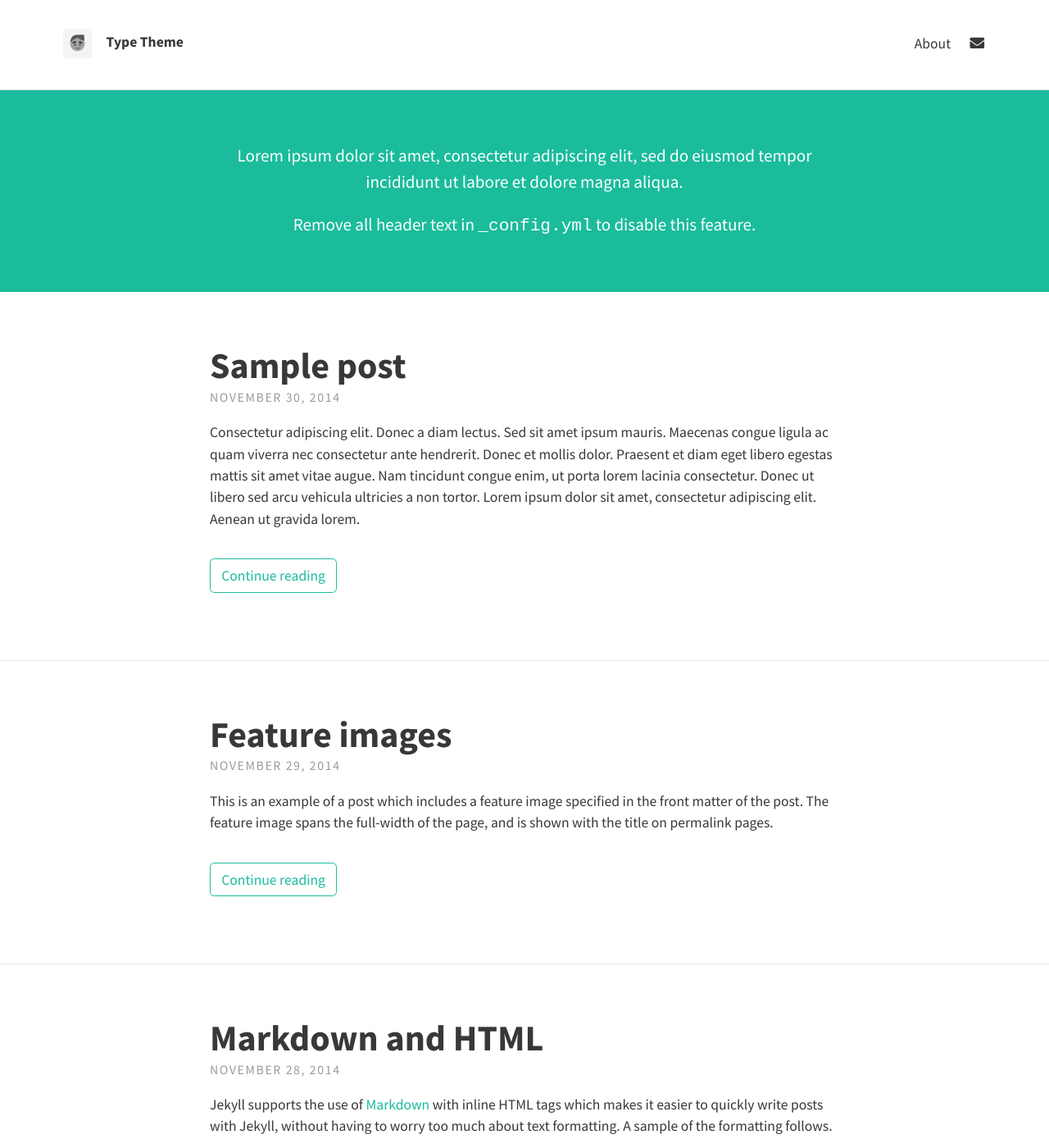
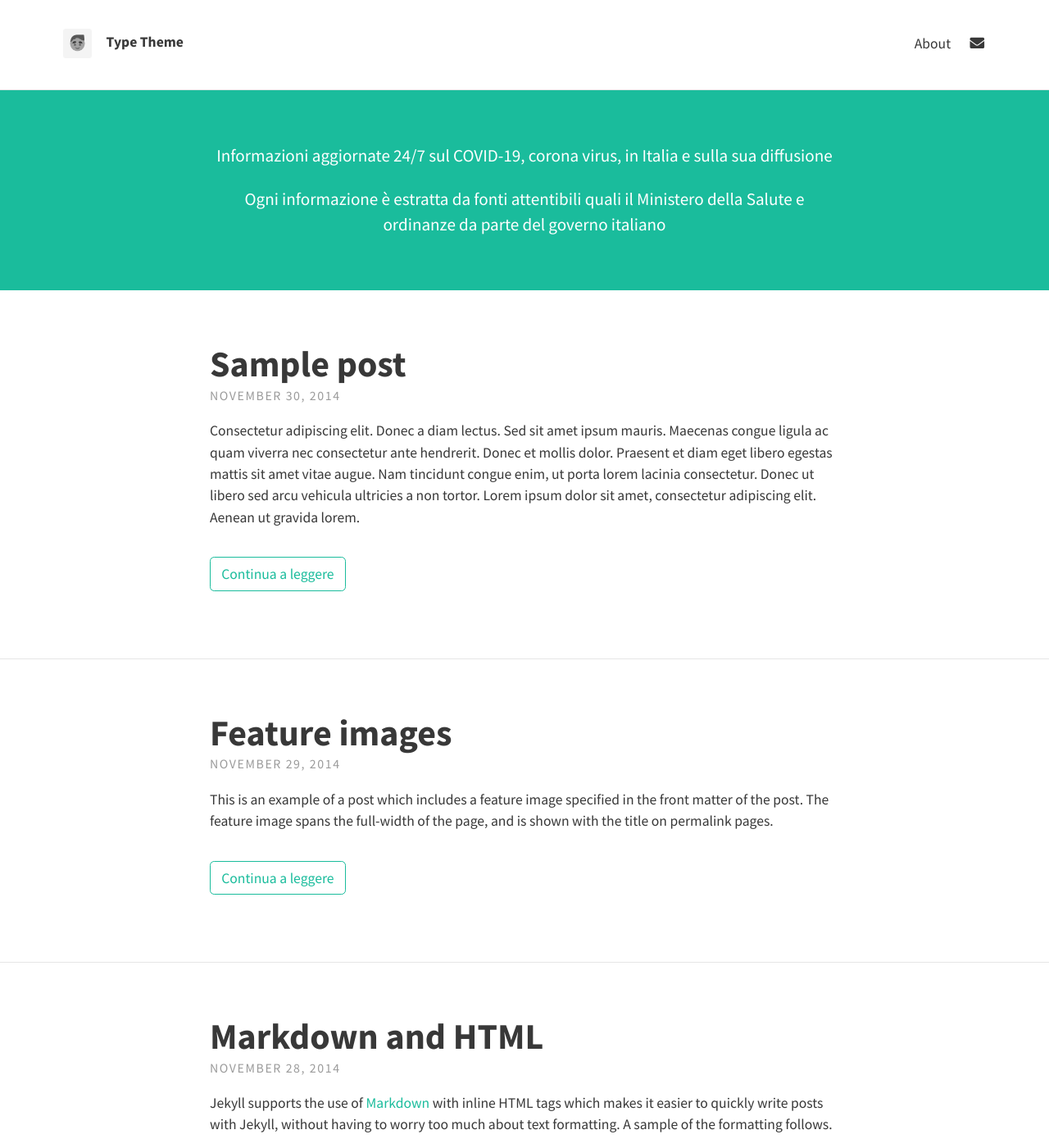
Before and after one commit to info-coronavirus/info-coronavirus.github.io, a Jekyll site: the page built from index.html, in a window 1280 px wide and 1400 px high. Shown: the whole window at 82% size. Built offline with Jekyll 4.4.1, drawn with Linux system fonts in a browser that asks for light colours; nearby versions of some CDN libraries; the list of posts is cut into pages by our own code; some of the changed text lies outside the part shown.

Commit message:
Update _config.yml

```diff
--- a/_config.yml
+++ b/_config.yml
@@ -9,13 +9,13 @@ theme_settings:
   avatar: assets/img/avatar.png
   favicon: assets/favicon.ico
   gravatar: # Email MD5 hash
-  description: "A website with blog posts and pages" # used by search engines
+  description: "Informazioni aggiornate 24/7 sul COVID-19, corona virus, in Italia e sulla sua diffusione" # used by search engines
 
   # Header and footer text
   header_text: >
-     <p>Lorem ipsum dolor sit amet, consectetur adipiscing elit, sed do eiusmod tempor incididunt ut labore et dolore magna aliqua.</p>
+     <p>Informazioni aggiornate 24/7 sul COVID-19, corona virus, in Italia e sulla sua diffusione</p>
 
-     <p>Remove all header text in <code>_config.yml</code> to disable this feature.</p>
+     <p>Ogni informazione è estratta da fonti attentibili quali il Ministero della Salute e ordinanze da parte del governo italiano</p>
   header_text_feature_image:
   footer_text: >
    Powered by <a href="https://jekyllrb.com/">Jekyll</a> with <a href="https://github.com/rohanchandra/type-theme">Type Theme</a>
@@ -58,9 +58,9 @@ theme_settings:
   str_previous_post: "Previous post"
   str_next_page: "Next"
   str_previous_page: "Prev"
-  str_continue_reading: "Continue reading"
+  str_continue_reading: "Continua a leggere"
   str_javascript_required_disqus: "Please enable JavaScript to view comments."
-  str_search_no_results: "No results found."
+  str_search_no_results: "Nessun risultato trovato."
 
   # Colours, typography and padding
   # Open the "_sass > base" folder, and open "_variables.scss"
```
